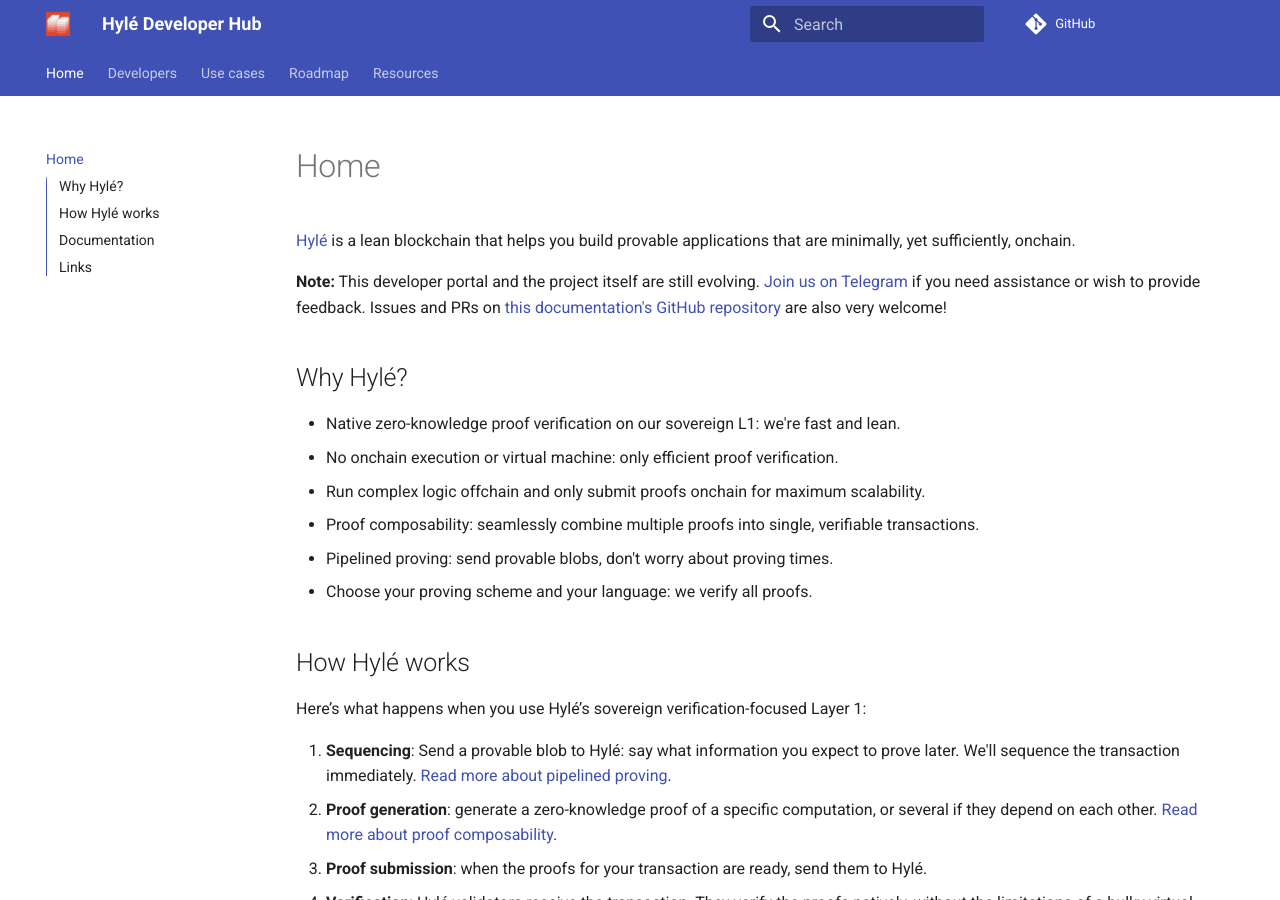
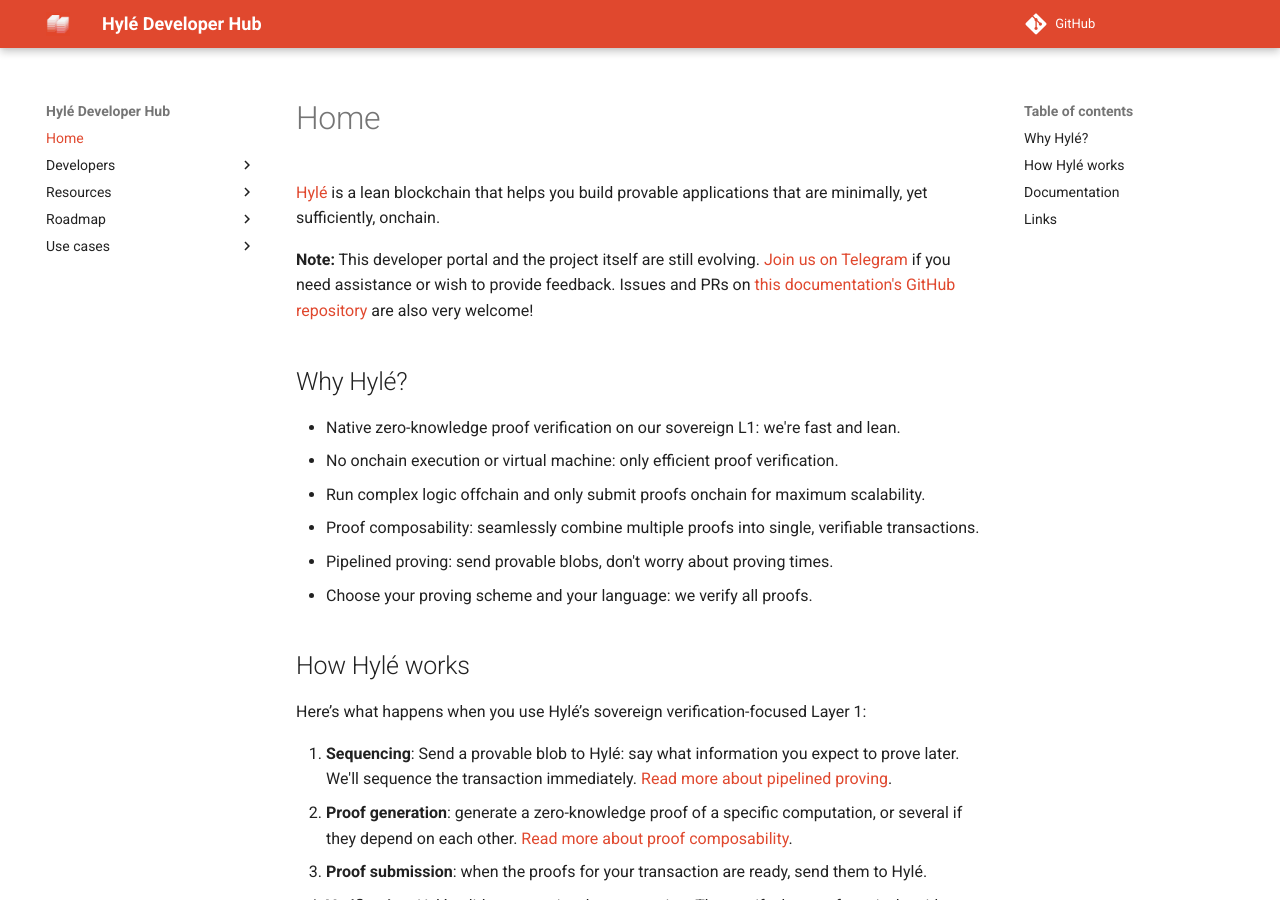
Before and after one commit to Hyle-org/devhub-hyle, an MkDocs documentation site: the page built from docs/index.md, in a window 1280 px wide and 900 px high. Built offline with MkDocs 1.6.1 and Material for MkDocs 9.7.7, drawn with Linux system fonts in a browser that asks for light colours; comment, search, counter and statistics services are not loaded.

Commit message:
color fix

```diff
--- a/mkdocs.yml
+++ b/mkdocs.yml
@@ -5,34 +5,37 @@
   favicon: assets/logo.png
   palette:
     primary: custom
-  extra_css:
+  features:
+  #  - navigation.indexes
+  #  - navigation.expand
+  #  - navigation.path
+  #  - navigation.tabs
+  #  - navigation.sections
+  #  - toc.integrate
+  #  - content.code.copy
+
+extra_css:
   - stylesheets/extra.css
 
-  features:
-    - navigation.indexes
-    - navigation.expand
-    - navigation.path
-    - navigation.tabs
-    - navigation.sections
-    - toc.integrate
-    - content.code.copy
-
 markdown_extensions:
-  - attr_list
-  - admonition
-  - pymdownx.details
-  - pymdownx.highlight:
-      anchor_linenums: true
-      line_spans: __span
-      pygments_lang_class: true
-  - pymdownx.inlinehilite
-  - pymdownx.snippets
-  - pymdownx.superfences
+#  - attr_list
+#  - admonition
+#  - pymdownx.details
+#  - pymdownx.highlight:
+#      anchor_linenums: true
+#      line_spans: __span
+#      pygments_lang_class: true
+#  - pymdownx.inlinehilite
+#  - pymdownx.snippets
+#  - pymdownx.superfences
+#  - pymdownx.emoji:
+#      emoji_index: !!python/name:material.extensions.emoji.twemoji
+#      emoji_generator: !!python/name:material.extensions.emoji.to_svg
 
 plugins:
-  - search
-  - awesome-pages
-  - mkdocs-video
+#  - search
+#  - awesome-pages
+#  - mkdocs-video
 
 copyright: Copyright &copy; 2024 Hylé
 
```
